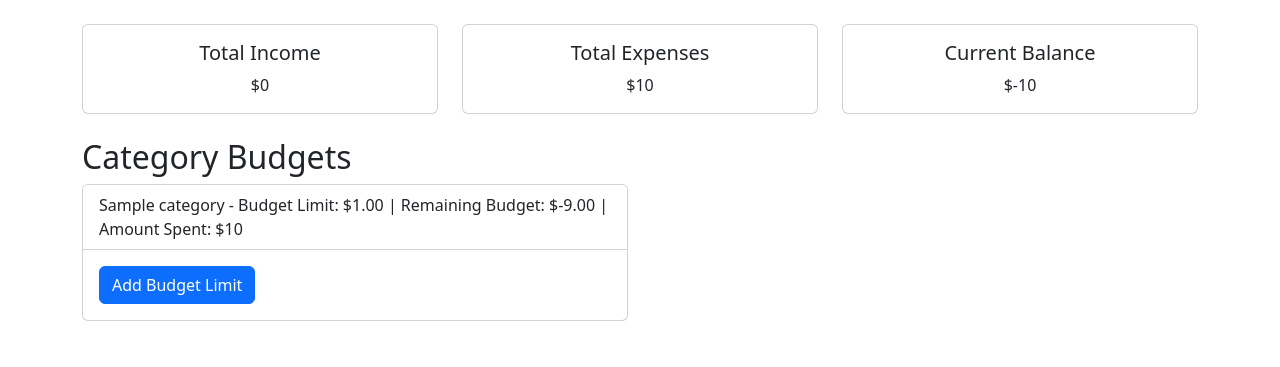
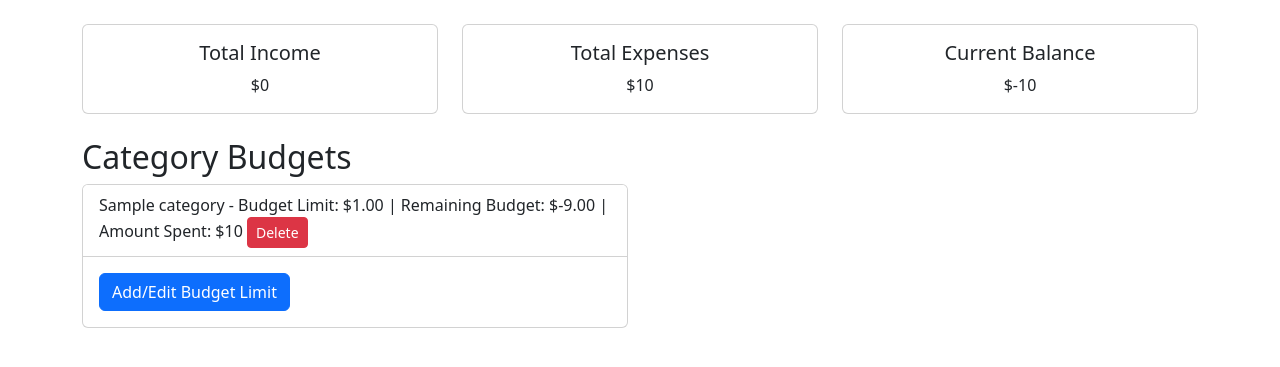
Before and after one commit to MasterMind7777777/Finance-tracker, a Django app: page /budgets/ in a window 1280 px wide. Shown: the part 56-423 px from the top of the page. Run offline with Django 4.2, Linux system fonts and the light colour scheme; a user stored in the database is signed in; tables that the repository leaves empty hold one stand-in row (values such as "Sample post").

Commit message:
Add/Edit Budget improved.Delete budget implemented

```diff
--- a/finance_tracker/budgets/templates/budgets/overview.html
+++ b/finance_tracker/budgets/templates/budgets/overview.html
@@ -37,11 +37,17 @@
                     {% for category, budget in category_budgets.items %}
                         <li class="list-group-item">
                             {{ category }} - Budget Limit: {{ budget.currency }}{{ budget.budget_limit }}  | Remaining Budget: {{ budget.currency }}{{ budget.remaining_budget }} | Amount Spent: {{ budget.currency }}{{ budget.amount_spent }}
+                            {% if budget.id %}
+                                <form method="POST" action="{% url 'budgets:delete_budget' budget_id=budget.id %}" style="display: inline;">
+                                    {% csrf_token %}
+                                    <button type="submit" class="btn btn-danger btn-sm">Delete</button>
+                                </form>
+                            {% endif %}
                         </li>
                     {% endfor %}
                 </ul>
                 <div class="card-body">
-                    <button id="toggle-form-btn" class="btn btn-primary">Add Budget Limit</button>
+                    <button id="toggle-form-btn" class="btn btn-primary">Add/Edit Budget Limit</button>
                 </div>
             </div>
         </div>
--- a/finance_tracker/budgets/urls.py
+++ b/finance_tracker/budgets/urls.py
@@ -1,10 +1,10 @@
 from django.urls import path
 
-from budgets.views import budget_overview #, set_category_budget
+from budgets.views import budget_overview, delete_budget
 
 app_name = 'budgets'
 
 urlpatterns = [
     path('', budget_overview, name='budget_overview'),
-    #path('set-category-budget/', set_category_budget, name='set_category_budget'),
+    path('delete-budget/<int:budget_id>/', delete_budget, name='delete_budget'),
 ]
--- a/finance_tracker/budgets/views.py
+++ b/finance_tracker/budgets/views.py
@@ -1,4 +1,4 @@
-from django.shortcuts import render, redirect
+from django.shortcuts import render, redirect, get_object_or_404
 from .forms import CategoryBudgetForm
 from .models import CategoryBudget
 from transactions.models import Transaction, Category
@@ -36,6 +36,7 @@ def budget_overview(request):
             category_budget = None
             remaining_budget = None
         category_budgets[category.name] = {
+            'id': category_budget.id if category_budget else None,
             'budget_limit': category_budget.budget_limit if category_budget else None,
             'remaining_budget': remaining_budget,
             'amount_spent': category_expenses or 0,
@@ -62,3 +63,8 @@ def budget_overview(request):
     }
 
     return render(request, 'budgets/overview.html', context)
+
+def delete_budget(request, budget_id):
+    budget = get_object_or_404(CategoryBudget, id=budget_id)
+    budget.delete()
+    return redirect('budgets:budget_overview')
```
